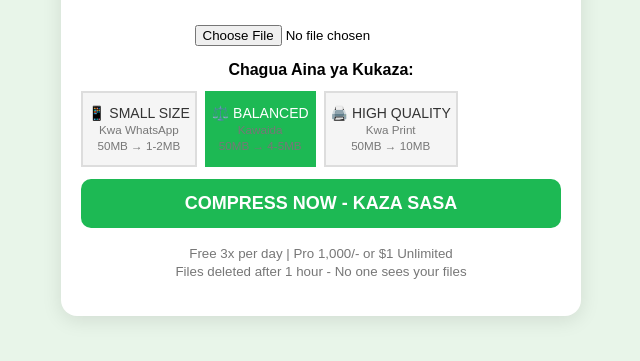
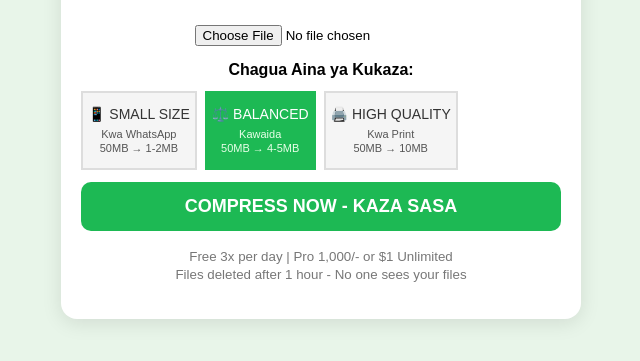
Before and after one commit to GeraldGallax/pdf-compressor, a plain HTML site: page index.html in a window 1280 px wide. Shown: the part 117-478 px from the top of the page, without its empty margins (319-959 px from the left). Drawn offline with Linux system fonts and the light colour scheme; a script that the page names is missing.

Commit message:
Update index.html

```diff
--- a/index.html
+++ b/index.html
@@ -12,7 +12,9 @@ body{font-family:Arial;background:#e8f5e9;margin:0;padding:15px}
 h1{font-size:24px;margin:5px 0}h2{font-size:15px;color:#333}
 input[type=file]{margin:15px 0}
 .mode{display:flex;gap:8px;margin:12px 0}
-.mode button{padding:12px 5px;font-size:14px;border:2px solid #ddd;background:#f5f5f5;color:#333}
+.mode button{padding:12px 5px;font-size:14px;border:2px solid #ddd;background:#f5f5f5;color:#333;line-height:1.3}
+.mode button small{color:#555;font-size:11px;display:block;margin-top:4px;line-height:1.3}
+.mode button.active small{color:#e8ffe8}
 .mode button.active{background:#1db954;color:#fff;border-color:#1db954}
 button.main{background:#1db954;color:#fff;border:0;padding:14px 20px;border-radius:10px;font-size:18px;font-weight:bold;width:100%;cursor:pointer}
 #msg{margin-top:12px;font-weight:bold;color:#1b5e20}
```
